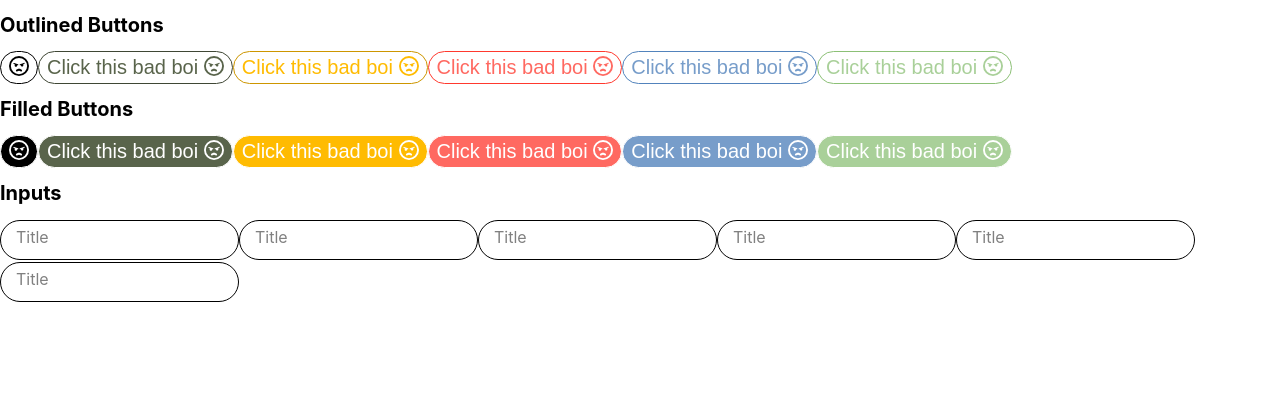
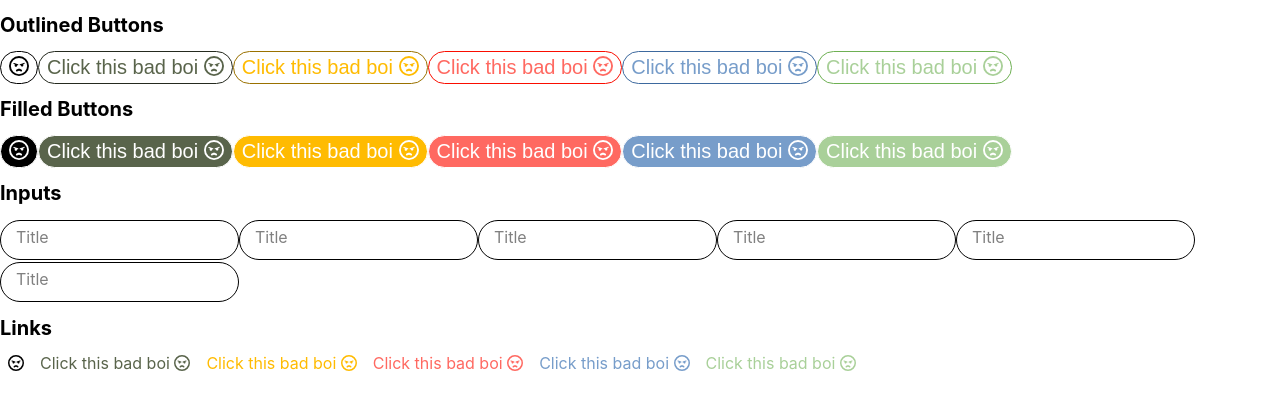
Before and after one commit to habiteam/habitea, a Next.js app: page /app in a window 1280 px wide. Shown: the top 410 px of the page. Built offline with nearby package versions, Linux system fonts and the light colour scheme.

Commit message:
feat: links

```diff
--- a/common/components/Button/Button.module.scss
+++ b/common/components/Button/Button.module.scss
@@ -1,13 +1,4 @@
 @import '../../../styles/colors.module.scss';
-
-$colors: (
-  'primary': $color-primary,
-  'danger': $color-danger,
-  'info': $color-info,
-  'success': $color-success,
-  'warning': $color-warning,
-  'default': black,
-);
 
 .button {
   padding: 4px 8px;
@@ -29,7 +20,7 @@ $colors: (
   }
 }
 
-@each $k, $v in $colors {
+@each $k, $v in $colors-map {
   .button--#{$k}.button--filled {
     background-color: #{$v};
 
@@ -39,7 +30,7 @@ $colors: (
   }
 
   .button--#{$k}.button--outline {
-    border-color: darken($v, 10%);
+    border-color: darken($v, 20%);
     color: #{$v};
 
     &:hover {
--- /dev/null
+++ b/common/components/Link/Link.module.scss
@@ -0,0 +1,23 @@
+@import '../../../styles/colors.module.scss';
+
+@each $name, $color in $colors-map {
+  .link--#{$name} {
+    color: #{$color};
+    font-size: 1.6rem;
+    padding: 4px 8px;
+    border-radius: 24px;
+    transition: all 400ms;
+
+    &:hover,
+    &:focus,
+    &:focus-visible {
+      background-color: mix($color, #fff, 15%);
+    }
+
+    &:active,
+    &:focus,
+    &:focus-visible {
+      border-radius: 8px;
+    }
+  }
+}
--- /dev/null
+++ b/common/components/Link/Link.tsx
@@ -0,0 +1,13 @@
+import NextLink from 'next/link';
+import styles from './Link.module.scss';
+import { LinkPropSchema } from './Link.schema';
+
+export default function Link(props: LinkPropSchema) {
+  return (
+    <NextLink href={props.href} legacyBehavior>
+      <a className={`${styles[`link--${props.color ?? 'default'}`]}`}>
+        {props.children}
+      </a>
+    </NextLink>
+  );
+}
--- a/pages/app/index.tsx
+++ b/pages/app/index.tsx
@@ -2,6 +2,7 @@ import { faFaceAngry } from '@fortawesome/free-regular-svg-icons';
 import { FontAwesomeIcon } from '@fortawesome/react-fontawesome';
 import Button from '../../common/components/Button/Button';
 import Input from '../../common/components/Input/Input';
+import Link from '../../common/components/Link/Link';
 
 export default function App() {
   return (
@@ -79,6 +80,38 @@ export default function App() {
         <Input title="Title" id="id" color="info"></Input>
         <Input title="Title" id="id" color="success"></Input>
       </div>
+
+      <div>
+        <h1>Links</h1>
+        <Link href="app">
+          <FontAwesomeIcon icon={faFaceAngry}></FontAwesomeIcon>
+        </Link>
+
+        <Link href="app" color="primary">
+          Click this bad boi&nbsp;
+          <FontAwesomeIcon icon={faFaceAngry}></FontAwesomeIcon>
+        </Link>
+
+        <Link href="app" color="warning">
+          Click this bad boi&nbsp;
+          <FontAwesomeIcon icon={faFaceAngry}></FontAwesomeIcon>
+        </Link>
+
+        <Link href="app" color="danger">
+          Click this bad boi&nbsp;
+          <FontAwesomeIcon icon={faFaceAngry}></FontAwesomeIcon>
+        </Link>
+
+        <Link href="app" color="info">
+          Click this bad boi&nbsp;
+          <FontAwesomeIcon icon={faFaceAngry}></FontAwesomeIcon>
+        </Link>
+
+        <Link href="app" color="success">
+          Click this bad boi&nbsp;
+          <FontAwesomeIcon icon={faFaceAngry}></FontAwesomeIcon>
+        </Link>
+      </div>
     </>
   );
 }
--- a/styles/colors.module.scss
+++ b/styles/colors.module.scss
@@ -4,6 +4,18 @@ $color-warning: #ffbb01;
 $color-info: #779dca;
 $color-success: #a9d099;
 $color-default: #000;
+$color-inactive: #79747e;
+$color-disabled: #e3dfe3;
+$color-disabled-text: #989598;
+
+$colors-map: (
+  'primary': $color-primary,
+  'danger': $color-danger,
+  'info': $color-info,
+  'success': $color-success,
+  'warning': $color-warning,
+  'default': black,
+);
 
 :export {
   primary: $color-primary;
```
Also changed, not shown: common/components/Link/Link.schema.ts (added, +10 -0 lines).
